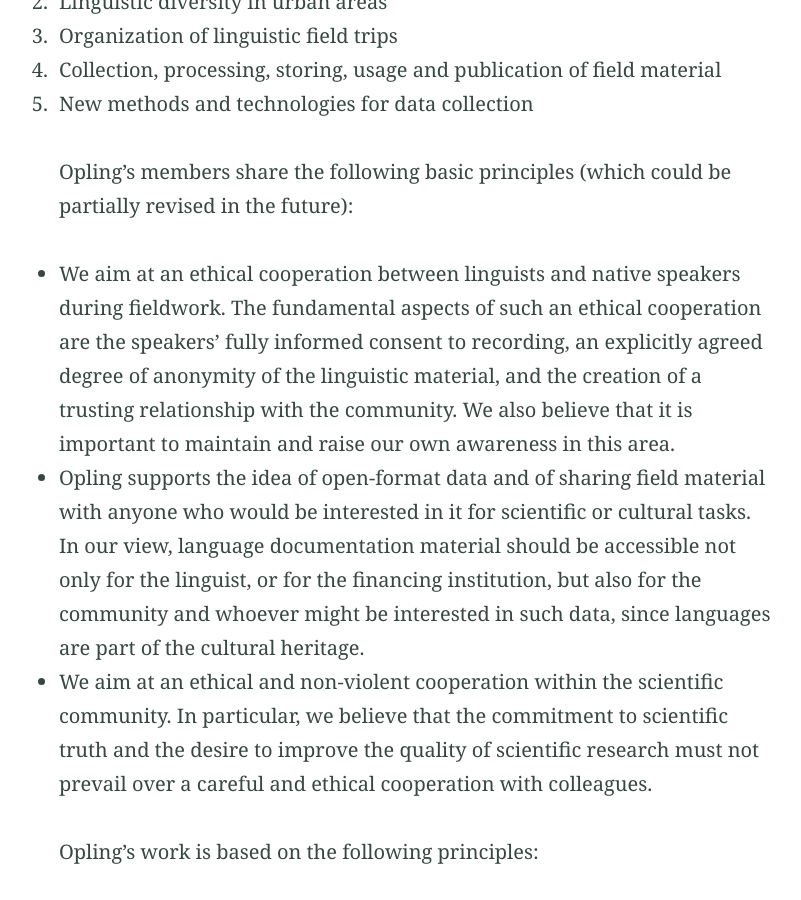
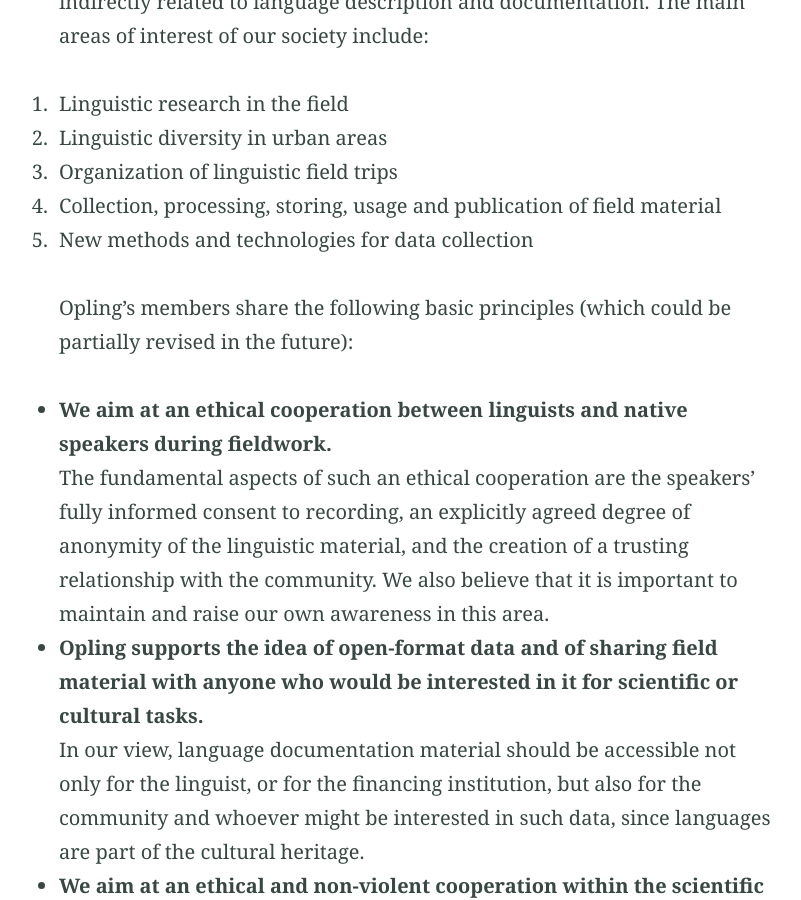
Before and after one commit to opling/opling.github.io, a Jekyll site: the page built from index.md, in a window 1280 px wide and 900 px high, scrolled down 3518 px. Shown: the whole window, without its empty margins (224-1025 px from the left). Built offline with Jekyll 4.4.1, drawn with Linux system fonts in a browser that asks for light colours; some of the changed text lies outside the part shown.

Commit message:
better main

```diff
--- a/index.md
+++ b/index.md
@@ -32,17 +32,23 @@
 5. Новые методы и технологии сбора данных
 
 Участники Оплинга разделяют следующие базовые принципы (могут быть частично пересмотрены и скорректированы в будущем)
-- **Мы стремимся к этичному взаимодействию лингвиста и носителя в полевой работе.** Важными моментами являются полное информированное согласие носителей на запись, эксплицитно согласованная степень анонимности языковых материалов, а также выстраивание доверительных отношений с сообществом. Мы считаем важным также поддерживать и повышать собственный уровень информированности и осознанности в этой сфере.
+- **Мы стремимся к этичному взаимодействию лингвиста и носителя в полевой работе.**\\
+Важными моментами являются полное информированное согласие носителей на запись, эксплицитно согласованная степень анонимности языковых материалов, а также выстраивание доверительных отношений с сообществом. Мы считаем важным также поддерживать и повышать собственный уровень информированности и осознанности в этой сфере.
 
-- **Оплинг поддерживает идею открытого формата данных и представления полевых материалов всем, кому это может быть интересно для научных или культурных задач.** Материалы по документации языка должны быть, по нашим представлениям, доступны не только самому лингвисту или той институции, которая предоставила средства для полевой работы, но и сообществу, а также всем желающим, поскольку языки относятся к числу культурного достояния.
+- **Оплинг поддерживает идею открытого формата данных и представления полевых материалов всем, кому это может быть интересно для научных или культурных задач.** \\
+Материалы по документации языка должны быть, по нашим представлениям, доступны не только самому лингвисту или той институции, которая предоставила средства для полевой работы, но и сообществу, а также всем желающим, поскольку языки относятся к числу культурного достояния.
 
-- **Мы стремимся к этичному и ненасильственному взаимодействию внутри лингвистического сообщества.** В том числе мы считаем, что стремление к научной истине и желание улучшить качество научного исследования не должно превалировать над бережным и этичным взаимодействием с коллегами.
+- **Мы стремимся к этичному и ненасильственному взаимодействию внутри лингвистического сообщества.**\\
+В том числе мы считаем, что стремление к научной истине и желание улучшить качество научного исследования не должно превалировать над бережным и этичным взаимодействием с коллегами.
 
 Работа Оплинга базируется на следующих принципах:
 - **Оплинг является местом обсуждения различных вопросов полевой лингвистики, которым на данный момент уделяется недостаточно внимания.**
-- **Мы считаем, что особую важность для научной работы имеет свободное, нерегламентированное и подчас спонтанное научное обсуждение.** В рамках Оплинга мы организуем мероприятия, провоцирующие свободную научную дискуссию (например, выездные семинары, не предполагающие удаленное участие по интернету).
-- **Работа Оплинга предполагает преимущественно горизонтальную структуру, а не иерархическую, поддерживается инициатива участников.** Все желающие могут участвовать в любых направлениях работы общества (встречи, семинары, издание журнала и др.) в той степени, в которой сочтет нужным.
-- **Мы допускаем использование разных языков для коммуникации внутри сообщества.** На данный момент общение в рамках Оплинга ведётся на русском и английском, но этот список открыт.
+- **Мы считаем, что особую важность для научной работы имеет свободное, нерегламентированное и подчас спонтанное научное обсуждение.**\\
+В рамках Оплинга мы организуем мероприятия, провоцирующие свободную научную дискуссию (например, выездные семинары, не предполагающие удаленное участие по интернету).
+- **Работа Оплинга предполагает преимущественно горизонтальную структуру, а не иерархическую, поддерживается инициатива участников.**\\
+Все желающие могут участвовать в любых направлениях работы общества (встречи, семинары, издание журнала и др.) в той степени, в которой сочтет нужным.
+- **Мы допускаем использование разных языков для коммуникации внутри сообщества.**\\
+На данный момент общение в рамках Оплинга ведётся на русском и английском, но этот список открыт.
 
 ## Mission and vision of the Field Linguists Society (Opling)
 
@@ -56,17 +62,23 @@
 
 Opling’s members share the following basic principles (which could be partially revised in the future):
 
-- We aim at an ethical cooperation between linguists and native speakers during fieldwork. The fundamental aspects of such an ethical cooperation are the speakers’ fully informed consent to recording, an explicitly agreed degree of anonymity of the linguistic material, and the creation of a trusting relationship with the community. We also believe that it is important to maintain and raise our own awareness in this area.
+- **We aim at an ethical cooperation between linguists and native speakers during fieldwork.**\\
+The fundamental aspects of such an ethical cooperation are the speakers’ fully informed consent to recording, an explicitly agreed degree of anonymity of the linguistic material, and the creation of a trusting relationship with the community. We also believe that it is important to maintain and raise our own awareness in this area.
 
-- Opling supports the idea of open-format data and of sharing field material with anyone who would be interested in it for scientific or cultural tasks. In our view, language documentation material should be accessible not only for the linguist, or for the financing institution, but also for the community and whoever might be interested in such data, since languages are part of the cultural heritage.
+- **Opling supports the idea of open-format data and of sharing field material with anyone who would be interested in it for scientific or cultural tasks.**\\
+In our view, language documentation material should be accessible not only for the linguist, or for the financing institution, but also for the community and whoever might be interested in such data, since languages are part of the cultural heritage.
 
-- We aim at an ethical and non-violent cooperation within the scientific community. In particular, we believe that the commitment to scientific truth and the desire to improve the quality of scientific research must not prevail over a careful and ethical cooperation with colleagues.
+- **We aim at an ethical and non-violent cooperation within the scientific community.**\\
+In particular, we believe that the commitment to scientific truth and the desire to improve the quality of scientific research must not prevail over a careful and ethical cooperation with colleagues.
 
 Opling’s work is based on the following principles:
 
 - Opling is a place for discussing questions related to field linguistics, which have not received sufficient attention so far.
+
 - We believe that free and spontaneous discussion is particularly important for scientific work. Opling organizes events that favor spontaneous scientific discussion (for instance, retreats without online participation).
+
 - Opling’s work has an essentially horizontal - and not hierarchical - structure: the members’ initiative is encouraged. Each member can participate in any activity of our society (meetings, seminars, journal edition, etc.) to the extent that he/she wants to.
+
 - We accept the use of different languages for communication within the society. At the moment, communication within Opling is conducted in Russian and English, but the list is open.
 
 ## Контакты
```
